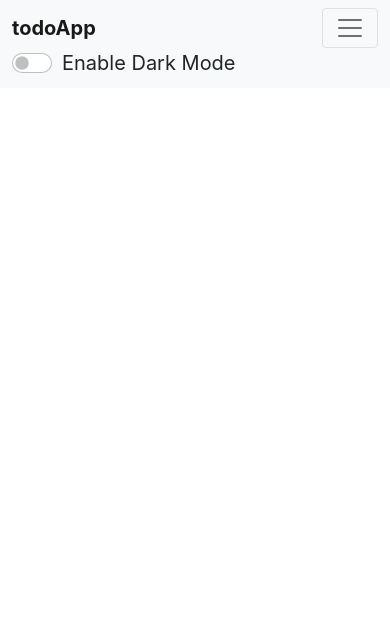
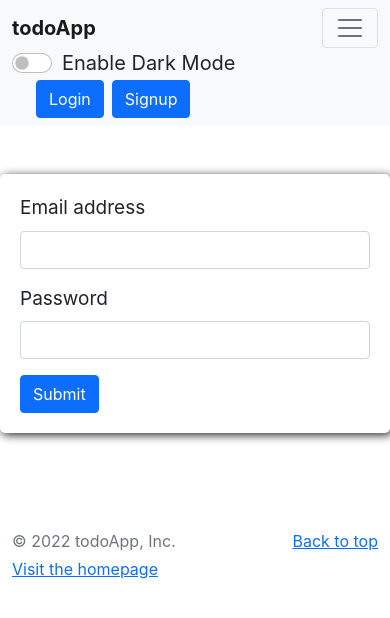
Before and after one commit to krishvadhani19/todo-app, a React (Create React App) app: page /login in a window 390 px wide. Shown: the top 618 px of the page. Built offline with nearby package versions, Linux system fonts and the light colour scheme.

Commit message:
Login working properly

```diff
--- a/src/App.js
+++ b/src/App.js
@@ -1,11 +1,14 @@
 import { Routes, Route } from "react-router-dom";
-import { BrowserRouter as Router, Link } from "react-router-dom";
+import { BrowserRouter as Router } from "react-router-dom";
 import React from "react";
 import Navbar from "./components/Navbar";
 import About from "./components/About";
 import Home from "./components/Home";
 import Alert from "./components/Alert";
 import TaskState from "./context/tasks/TaskState";
+import Footer from "./components/Footer";
+import Login from "./components/Login";
+import Signup from "./components/Signup";
 
 function App() {
   return (
@@ -24,7 +27,13 @@ function App() {
 
             {/* About */}
             <Route exact path="/about" element={<About />}></Route>
+            {/* Login */}
+            <Route exact path="/login" element={<Login />}></Route>
+            {/* Signup */}
+            <Route exact path="/signup" element={<Signup />}></Route>
           </Routes>
+          {/* Footer */}
+          <Footer />
         </Router>
       </TaskState>
     </>
--- a/src/components/Addtask.js
+++ b/src/components/Addtask.js
@@ -1,5 +1,5 @@
 import React from "react";
-import "../css/Addtask.css";
+// import "../css/Addtask.css";
 import { useContext, useState } from "react";
 import taskContext from "../context/tasks/TaskContext";
 
@@ -13,14 +13,16 @@ const Addtask = () => {
     e.preventDefault();
     addTask(task.title, task.description);
     setTask({ title: "", description: "" });
+    console.log(task.title);
   };
 
   const onChange = (e) => {
     setTask({ ...task, [e.target.name]: e.target.value });
   };
   return (
+    <div className="container my-3">
       <div
-      className={`container my-5 ${mode === "dark" ? "Addtask" : ""}`}
+        className={`my-5 ${mode === "dark" ? "Addtask" : " "}`}
         style={{
           // backgroundColor: "#212529",
           borderRadius: "5px",
@@ -68,15 +70,16 @@ const Addtask = () => {
             />
           </div>
           <button
+            // disabled={task.title.length < 5 || task.description.length < 5}
             type="submit"
             className="btn btn-primary"
             onClick={handleClick}
-          // disabled={task.title.length < 5 || task.description.length < 5}
           >
             Add Task
           </button>
         </form>
       </div>
+    </div>
   );
 };
 
--- /dev/null
+++ b/src/components/Footer.js
@@ -0,0 +1,19 @@
+import React from "react";
+
+const Footer = () => {
+  return (
+    <footer className="text-muted py-5" style={{ marginBottom: "0px" }}>
+      <div className="container">
+        <p className="float-end mb-1">
+          <a href="#">Back to top</a>
+        </p>
+        <p className="mb-1">© 2022 todoApp, Inc.</p>
+        <p className="mb-0">
+          <a href="/">Visit the homepage</a>
+        </p>
+      </div>
+    </footer>
+  );
+};
+
+export default Footer;
--- a/src/components/Login.js
+++ b/src/components/Login.js
@@ -1,7 +1,84 @@
-import React from "react";
+import React, { useState } from "react";
+import { useNavigate } from "react-router-dom";
 
 const Login = () => {
-  return <div>Login</div>;
+  const [credentials, setCredentials] = useState({ email: "", password: "" });
+
+  const onChange = (e) => {
+    setCredentials({ ...credentials, [e.target.name]: e.target.value });
+  };
+  const navigate = useNavigate();
+
+  const handleSubmit = async (e) => {
+    e.preventDefault();
+    const response = await fetch("http://localhost:5000/api/auth/login", {
+      method: "POST",
+      headers: {
+        "Content-Type": "application/json",
+      },
+      body: JSON.stringify({
+        email: credentials.email,
+        password: credentials.password,
+      }),
+    });
+    const json = await response.json();
+    console.log(json);
+    if (json.success) {
+      setCredentials({ email: "", password: "" });
+      localStorage.setItem("token", json.authToken);
+      navigate("/");
+      //
+    } else {
+      alert("Invalid Credentials");
+      setCredentials({ email: "", password: "" });
+    }
+  };
+  return (
+    <div
+      className="container my-5"
+      style={{
+        // backgroundColor: "#212529",
+        borderRadius: "5px",
+        padding: "20px",
+        boxShadow: "2px 2px 10px",
+        fontSize: "19px",
+      }}
+    >
+      <form onSubmit={handleSubmit}>
+        <div className="mb-3">
+          <label htmlFor="email" className="form-label">
+            Email address
+          </label>
+          <input
+            type="email"
+            className="form-control"
+            id="email"
+            name="email"
+            aria-describedby="emailHelp"
+            value={credentials.email}
+            onChange={onChange}
+          />
+        </div>
+        <div className="mb-3">
+          <label htmlFor="password" className="form-label">
+            Password
+          </label>
+          <input
+            type="password"
+            className="form-control"
+            id="password"
+            name="password"
+            value={credentials.password}
+            onChange={onChange}
+          />
+        </div>
+
+        <button type="submit" className="btn btn-primary">
+          Submit
+        </button>
+      </form>
+    </div>
+  );
 };
 
 export default Login;
--- a/src/components/Navbar.js
+++ b/src/components/Navbar.js
@@ -3,6 +3,7 @@ import { useLocation } from "react-router-dom";
 import { useContext } from "react";
 import Mode from "./Mode";
 import taskContext from "../context/tasks/TaskContext";
+import { Link } from "react-router-dom";
 
 const Navbar = () => {
   let location = useLocation();
@@ -55,6 +56,14 @@ const Navbar = () => {
             </ul>
           </div>
           <Mode />
+          <form className="d-flex">
+            <Link className="btn btn-primary ms-4" to="/login">
+              Login
+            </Link>
+            <Link className="btn btn-primary mx-2" to="/signup">
+              Signup
+            </Link>
+          </form>
         </div>
       </nav>
     </div>
--- a/src/components/TaskItem.js
+++ b/src/components/TaskItem.js
@@ -1,20 +1,22 @@
 import React from "react";
 import taskContext from "../context/tasks/TaskContext";
 import { useContext } from "react";
-import "../css/TaskItem.css";
+// import "../css/TaskItem.css";
 
 const TaskItem = (props) => {
   const context = useContext(taskContext);
   const { deleteTask, mode } = context;
   const { task, refFunc } = props;
   return (
-    <div className={`col-md-3 ${mode === "light" ? "TaskItem" : " "}`}>
+    <div className={`col-md-3 `}>
       <div
         className="card my-3 d-flex"
         style={{
           borderRadius: "5px",
           boxShadow: "2px 2px 10px",
           width: "18rem",
+          color: "white",
+          backgroundColor: "#212529",
         }}
       >
         <div
--- a/src/components/Tasks.js
+++ b/src/components/Tasks.js
@@ -5,7 +5,7 @@ import TaskItem from "./TaskItem";
 
 const Tasks = () => {
   const context = useContext(taskContext);
-  const { tasks, getTasks, editTask } = context;
+  const { tasks, getTasks, editTask, mode } = context;
   useEffect(() => {
     getTasks();
     // eslint-disable-next-line
@@ -26,6 +26,7 @@ const Tasks = () => {
 
   const handleClick = () => {
     editTask(task._id, task.title, task.description);
+    console.log(task._id);
     refClose.current.click();
   };
 
@@ -62,7 +63,11 @@ const Tasks = () => {
               boxShadow: "2px 2px 10px",
             }}
           >
-            <div className="modal-content">
+            <div
+              className={`modal-content bg-${
+                mode === "dark" ? "dark" : "light"
+              }`}
+            >
               <div className="modal-header">
                 <h5 className="modal-title" id="exampleModalLabel">
                   Edit Task
--- a/src/context/tasks/TaskState.js
+++ b/src/context/tasks/TaskState.js
@@ -42,6 +42,7 @@ const TaskState = (props) => {
     const response = await fetch(`${host}/api/tasks/edittask/${id}`, {
       method: "PUT",
       headers: {
+        "Content-Type": "application/json",
         "auth-token":
           "eyJhbGciOiJIUzI1NiIsInR5cCI6IkpXVCJ9.eyJ1c2VyIjp7ImlkIjoiNjI1ZmVjZTVjMzkzMjlmZmNjZTQyMzVhIn0sImlhdCI6MTY1MDYwODEyM30.JyMNfN6QVe5gN0THidsL7Yel_VrxaKnJ3DgnCjls40o",
       },
@@ -54,8 +55,8 @@ const TaskState = (props) => {
     for (let index = 0; index < newTasks.length; index++) {
       const element = newTasks[index];
       if (element._id === id) {
-        element.title = updateTask.title;
-        element.description = updateTask.description;
+        element.title = title;
+        element.description = description;
         break;
       }
     }
@@ -77,16 +78,18 @@ const TaskState = (props) => {
     setTasks(newTasks);
   };
 
+  // api call for login
+
   // Toggle Mode
   const [mode, setMode] = useState("light");
   const toggleMode = () => {
     if (mode === "light") {
-      document.body.style.backgroundColor = "#010107";
+      document.body.style.backgroundColor = "#212529";
       document.body.style.color = "white";
       document.title = "todoApp - Dark Mode";
       setMode("dark");
     } else {
-      document.title = "todoApp - Dark Mode";
+      document.title = "todoApp - Light Mode";
       document.body.style.color = "black";
       document.body.style.backgroundColor = "white";
       setMode("light");
@@ -105,8 +108,7 @@ const TaskState = (props) => {
         mode,
       }}
     >
-      {" "}
-      {props.children}{" "}
+      {props.children}
     </TaskContext.Provider>
   );
 };
--- a/src/css/Addtask.css
+++ /dev/null
@@ -1,3 +0,0 @@
-.container {
-  background-color: "#212529";
-}
```
Also changed, not shown: 2 other files (tests, documents, lock files or other folders). Lines whose indentation alone changed are shown as unchanged.
